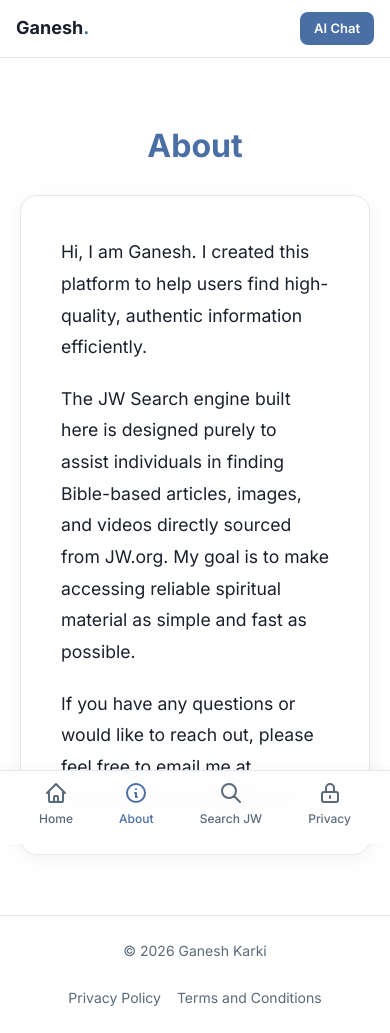
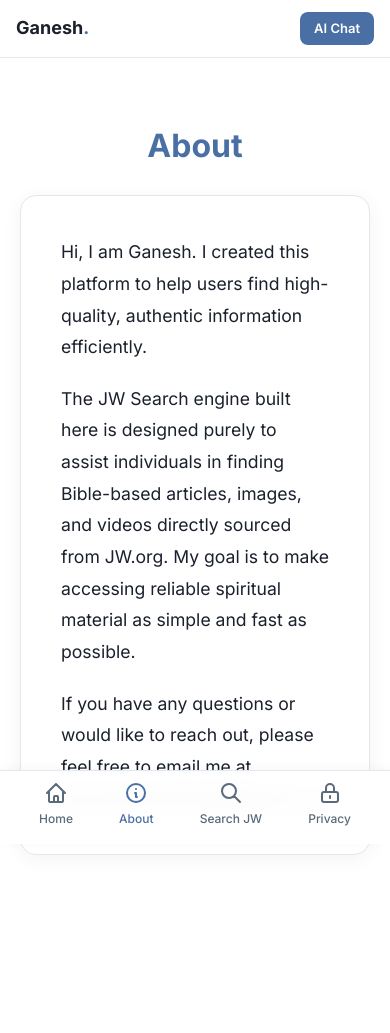
Before and after one commit to ganeshinunited-dot/Myideas, a Next.js app: page /about in a window 390 px wide. After the commit the page ends 915 px from the top, so only its background shows below. Built offline with nearby package versions, Linux system fonts and the light colour scheme.

Commit message:
fix: remove global footer, copyright in hero below quotes, dashboard no-scroll, mobile viewport fixes

```diff
--- a/app/globals.css
+++ b/app/globals.css
@@ -155,3 +155,11 @@ html, body {
   width: 24px;
   height: 24px;
 }
+
+/* Hero section mobile fix - fit exactly in viewport */
+@media (max-width: 767px) {
+  .hero-section {
+    min-height: 100dvh !important;
+    padding: 70px 16px 90px !important;
+  }
+}
--- a/app/layout.tsx
+++ b/app/layout.tsx
@@ -16,24 +16,6 @@ export default function RootLayout({ children }: { children: React.ReactNode })
       </head>
       <body style={{ display: "flex", flexDirection: "column", minHeight: "100vh" }}>
         <div style={{ flex: 1 }}>{children}</div>
-        <footer style={{
-          padding: "24px",
-          textAlign: "center",
-          borderTop: "1px solid var(--color-border)",
-          background: "var(--color-bg)",
-          color: "var(--color-text-muted)",
-          fontSize: "14px",
-          display: "flex",
-          justifyContent: "center",
-          gap: "24px",
-          flexWrap: "wrap"
-        }}>
-          <span>&copy; {new Date().getFullYear()} Ganesh Karki</span>
-          <div style={{ display: "flex", gap: "16px" }}>
-            <a href="/privacy-policy" style={{ color: "inherit", textDecoration: "none" }}>Privacy Policy</a>
-            <a href="/terms-and-conditions" style={{ color: "inherit", textDecoration: "none" }}>Terms and Conditions</a>
-          </div>
-        </footer>
       </body>
     </html>
   );
--- a/app/try-free-ai/page.tsx
+++ b/app/try-free-ai/page.tsx
@@ -75,10 +75,10 @@ export default function TryFreeAIPage() {
   };
 
   return (
-    <main style={{ minHeight: "100vh", background: "var(--color-bg)", display: "flex", flexDirection: "column" }}>
+    <main style={{ height: "100vh", background: "var(--color-bg)", display: "flex", flexDirection: "column", overflow: "hidden" }}>
       <Navbar />
 
-      <div className="page-container" style={{ flex: 1, paddingBottom: 0 }}>
+      <div className="page-container" style={{ flex: 1, paddingBottom: 0, overflow: "hidden" }}>
 
         <div style={{ textAlign: "center", marginBottom: 16 }}>
           <h1 style={{ fontSize: "clamp(1.5rem, 5vw, 2rem)", fontWeight: 700, color: "var(--color-primary)", marginBottom: 4 }}>
```
